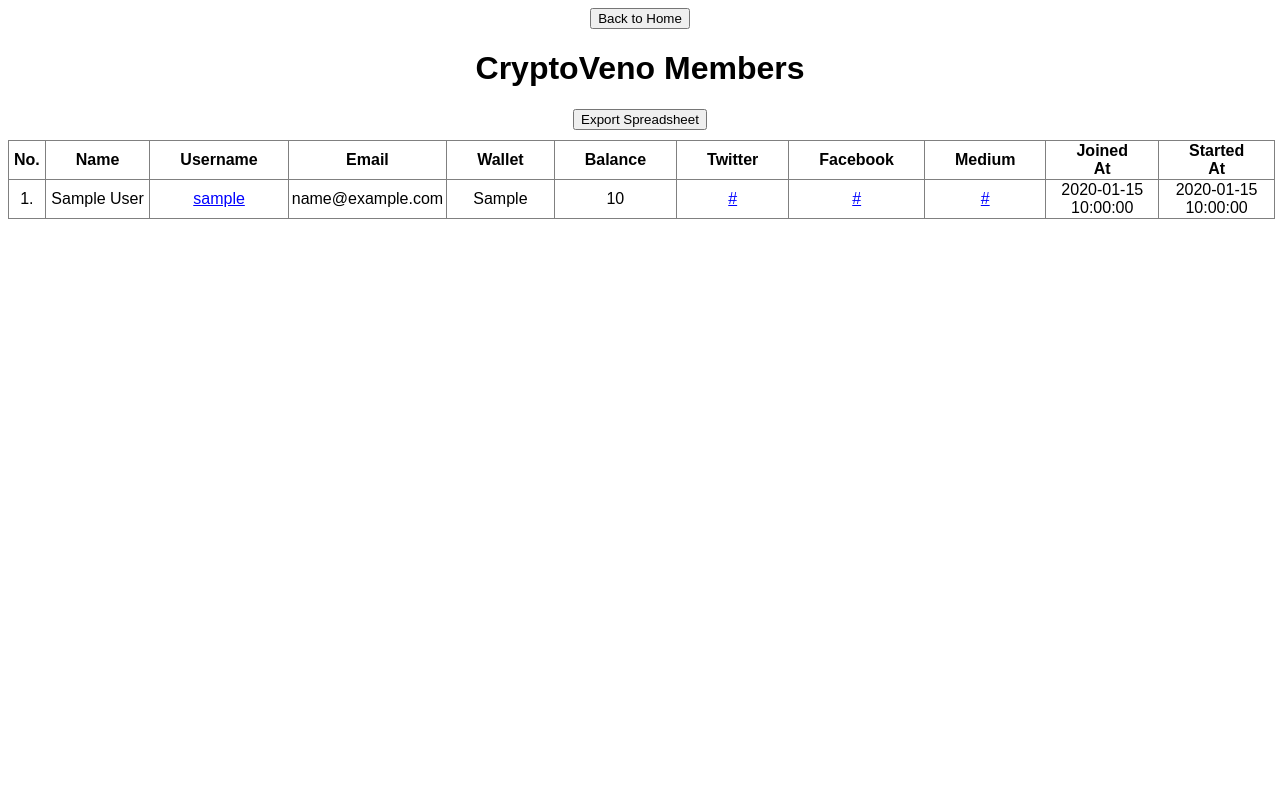
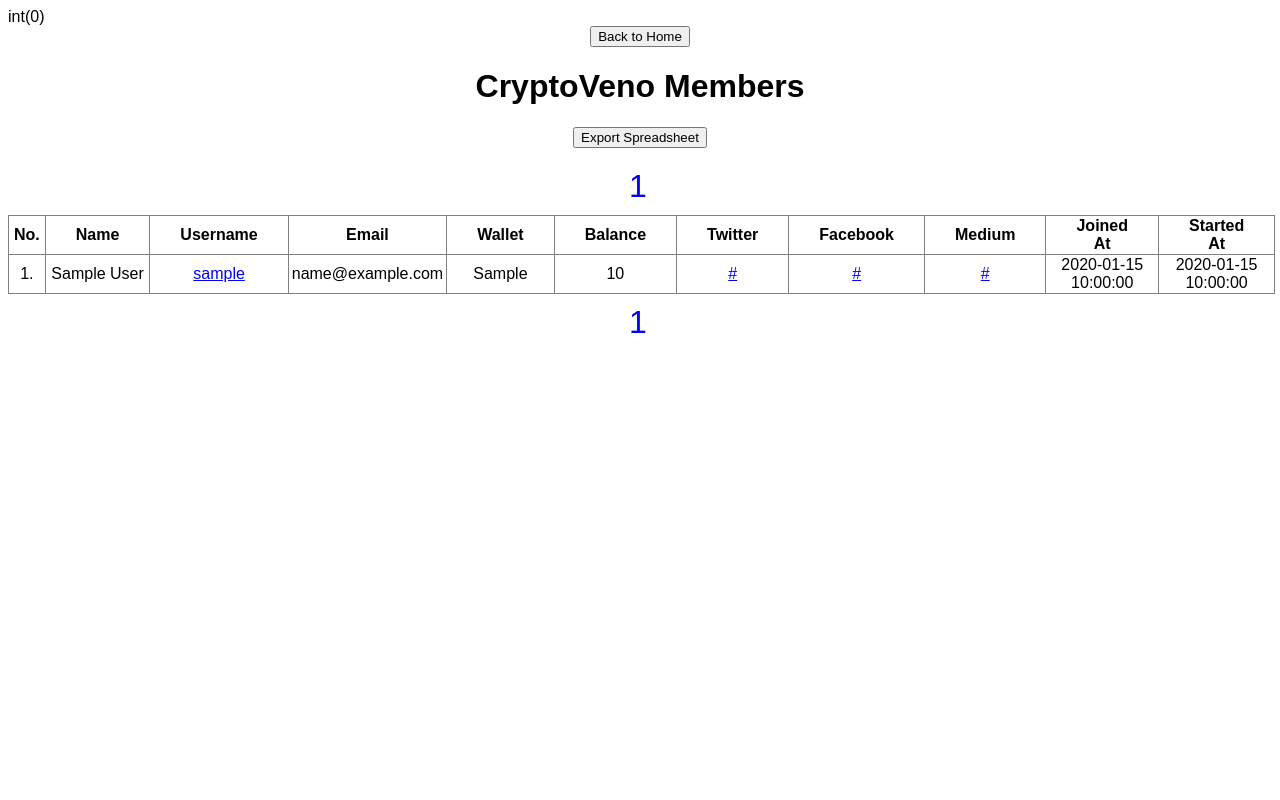
Before and after one commit to ammarfaizi2/sq-telegram-bot, a PHP site: page /show_members.php in a window 1280 px wide. Run offline with PHP 8.4, Linux system fonts and the light colour scheme; a user stored in the database is signed in; tables that the repository leaves empty hold one stand-in row (values such as "Sample post"); a stand-in replaces the project's code that opens the database connection; some libraries are stand-ins or nearby versions.

Commit message:
Update show_members.php page

```diff
--- a/public/show_members.php
+++ b/public/show_members.php
@@ -7,10 +7,28 @@ if (!(isset($_SESSION["login"]) && $_SESSION["login"] === true)) {
 	exit;
 }
 
-$st = \Sq\DB::pdo()->prepare(
-	"SELECT * FROM `users` ORDER BY `started_at` ASC;"
-);
+$offset = 0;
+$limit = 25;
+if (isset($_GET["page"]) && is_numeric($_GET["page"]) && $_GET["page"] > 1) {
+	$offset = $limit*($_GET["page"]-1);
+}
+var_dump($offset);
+$pdo = \Sq\DB::pdo();
+
+$st = $pdo->prepare("SELECT COUNT(1) FROM `users`;");
 $st->execute();
+$st = $st->fetch(PDO::FETCH_NUM);
+$totalPage = (int)ceil($st[0] / $limit);
+$st = $pdo->prepare("SELECT * FROM `users` ORDER BY `started_at` ASC LIMIT {$limit} OFFSET {$offset};");
+$st->execute();
+
+ob_start();
+?><div style="padding: 10px;">
+<?php for ($i=1; $i <= $totalPage; $i++) { ?><a href="?page=<?php print $i; ?>" class="dd"><?php print $i; ?></a>&nbsp;<?php } ?></div><?php
+$pg = ob_get_clean();
+
+
+
 ?>
 <!DOCTYPE html>
 <html>
@@ -34,6 +52,13 @@ $st->execute();
 		button {
 			cursor: pointer;
 		}
+		.dd {
+			font-size: 32px;
+			text-decoration: none;
+		}
+		.dd:hover {
+			text-decoration: underline;
+		}
 	</style>
 </head>
 <body>
@@ -46,9 +71,10 @@ $st->execute();
 				<h2 id="gen" style="display: none;">Generating Spreadsheet File...</h2>
 			</div>
 		</div>
+		<?php print $pg; ?>
 		<table border="1" style="border-collapse: collapse;">
 			<tr><th align="center" style="padding: 5px;">No.</th><th align="center">Name</th><th align="center">Username</th><th align="center">Email</th><th align="center">Wallet</th><th align="center">Balance</th><th>Twitter</th><th>Facebook</th><th>Medium</th><th align="center">Joined At</th><th align="center">Started At</th></tr>
-			<?php $i = 1; while ($r = $st->fetch(PDO::FETCH_ASSOC)) { ?>
+			<?php $i = $offset + 1; while ($r = $st->fetch(PDO::FETCH_ASSOC)) { ?>
 				<tr>
 					<td align="center"><?php print $i++; ?>.</td>
 					<td align="center"><?php print htmlspecialchars($r["name"], ENT_QUOTES, "UTF-8"); ?></td>
@@ -64,6 +90,7 @@ $st->execute();
 				</tr>
 			<?php } ?>
 		</table>
+		<?php print $pg; ?>
 		<script type="text/javascript">
 			var gen = document.getElementById("gen");
 			function generate() {
```
